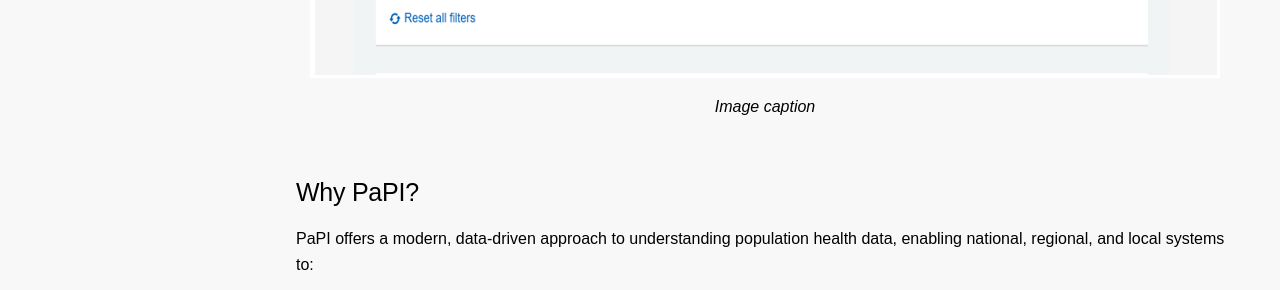
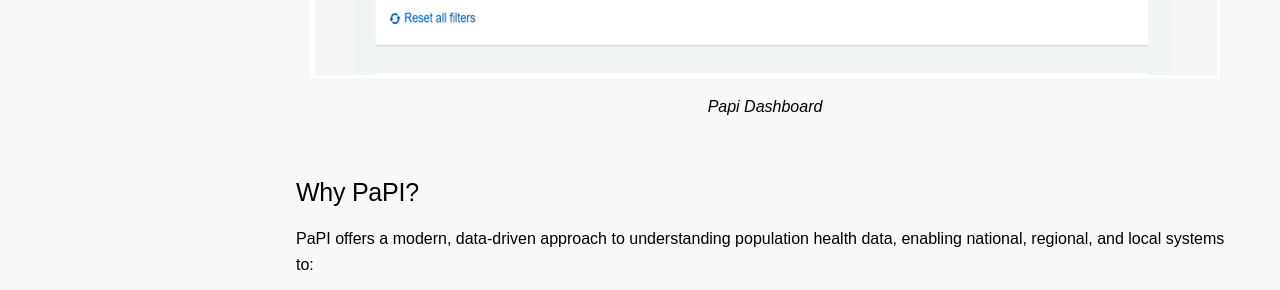
Before and after one commit to nhsengland/datascience, an MkDocs documentation site: the page built from docs/our_work/Papi_Webpage.md, in a window 1280 px wide and 900 px high, scrolled down 1030 px. Shown: the part 162-452 px from the top of the window. Built offline with MkDocs 1.6.1 and Material for MkDocs 9.7.7, drawn with Linux system fonts in a browser that asks for light colours; some web fonts are replaced; comment, search, counter and statistics services are not loaded; old or Windows-style settings are respelled for this version of MkDocs.

Commit message:
Update Papi_Webpage.md

```diff
--- a/docs/our_work/Papi_Webpage.md
+++ b/docs/our_work/Papi_Webpage.md
@@ -15,7 +15,7 @@ The PaPI (Population and Person Insights) project aims to review, improve, and u
 
 The goal is to improve the accuracy and relevance of these risk predictions, which are currently based on pre-COVID data from 2019, by retraining the models and data pipelines following a platform migration (NCDR to UDAL). This will enable national, regional, and local health and care systems to better understand and manage population health risks.
 
-<figure markdown="span">  ![Figure 1: PAPI Dashboard](../../images/papi_dash_1.png) <figcaption>Image caption</figcaption></figure>
+<figure markdown="span">  ![Figure 1: An Image showing The Population and Person Insight Dashboard](../../images/papi_dash_1.png) <figcaption>Papi Dashboard</figcaption></figure>
 
 
 ## Why PaPI?
```
